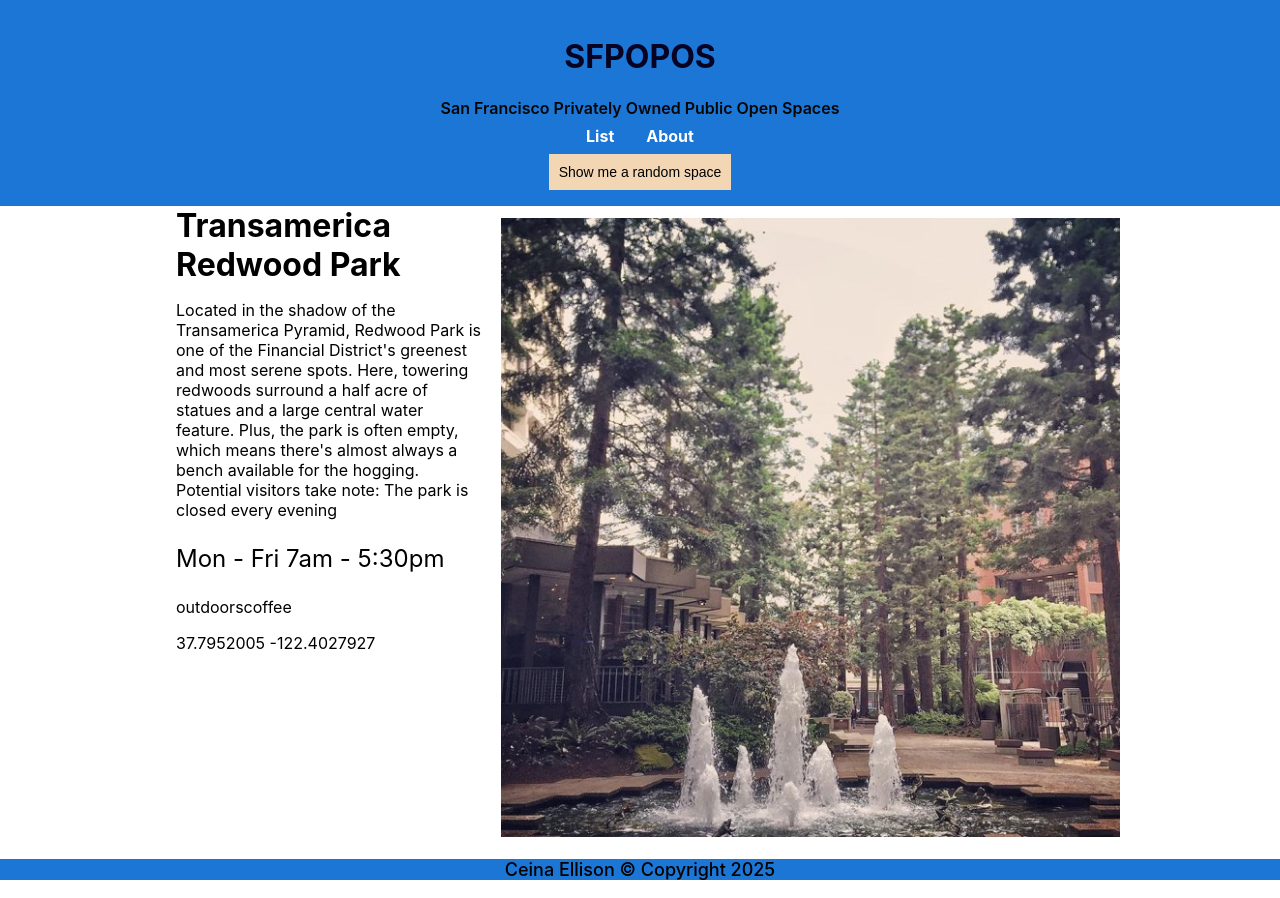
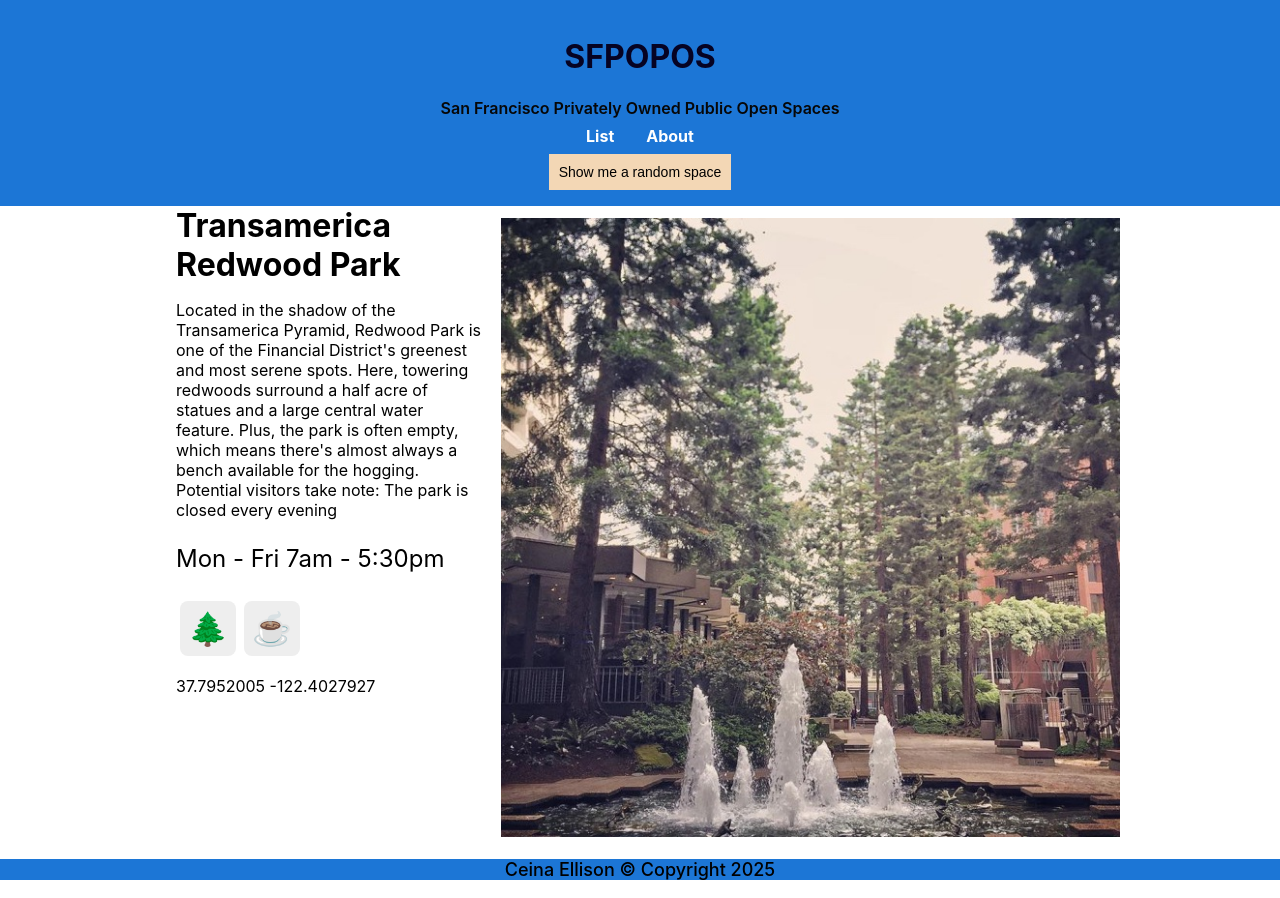
Before and after one commit to xcbhx/react-fundamentals-tutorial, a React (Create React App) app: page /#/ in a window 1280 px wide. Both pictures are taken after a click on the button "Show me a random space". Built offline with nearby package versions, Linux system fonts and the light colour scheme.

Commit message:
added emojis features

```diff
--- a/src/components/POPOSDetails/POPOSDetails.js
+++ b/src/components/POPOSDetails/POPOSDetails.js
@@ -1,6 +1,7 @@
 import { useParams } from "react-router-dom";
 import data from "../../sfpopos-data.js";
 import "./POPOSDetails.css"
+import POPOSFeatureList from "../POPOSFeatureList/POPOSFeatureList.js";
 
 function POPOSDetails(props) {
     const params = useParams();
@@ -17,7 +18,7 @@ function POPOSDetails(props) {
                 <h1 className="POPOSDetails-title">{ title }</h1>
                 <p className="POPOSDetails-desc">{ desc }</p>
                 <p className="POPOSDetails-hours">{ hours }</p>
-                <p className="POPOSDetails-features">{ features }</p>
+                <POPOSFeatureList features={ features } />
                 <p className="POPOSDetails-geo">{ geo.lat } { geo.lon }</p>
             </div>
 
--- /dev/null
+++ b/src/components/POPOSFeature/POPOSFeature.css
@@ -0,0 +1,7 @@
+.POPOSFeature {
+  font-size: 2em;
+  padding: 0.25em;
+  margin: 0.125em;
+  border-radius: 0.25em;
+  background-color: #eee;
+}
--- /dev/null
+++ b/src/components/POPOSFeature/POPOSFeature.js
@@ -0,0 +1,25 @@
+import "./POPOSFeature.css";
+
+function getFeature(str) {
+  switch(str) {
+    case "outdoors":
+      return "🌲"
+    case "coffee":
+      return "☕️"
+    case "art":
+      return "🖼"
+    case "toilet":
+      return "🚽"
+    case "power":
+      return "🔌"
+    default:
+      return "?"
+  }
+};
+
+function POPOSFeature(props) {
+  const emoji = getFeature(props.name);
+  return <div className="POPOSFeature">{emoji}</div>
+};
+
+export default POPOSFeature;
--- /dev/null
+++ b/src/components/POPOSFeatureList/POPOSFeatureList.css
@@ -0,0 +1,3 @@
+.POPOSFeatureList {
+  display: flex;
+}
--- /dev/null
+++ b/src/components/POPOSFeatureList/POPOSFeatureList.js
@@ -0,0 +1,11 @@
+import POPOSFeature from "../POPOSFeature/POPOSFeature";
+import "./POPOSFeatureList.css";
+
+function POPOSFeatureList(props) {
+  const icons = props.features.map((feature) => {
+    return <POPOSFeature key={feature} name={feature} />
+  })
+  return <div className="POPOSFeatureList">{icons}</div>
+};
+
+export default POPOSFeatureList;
```
